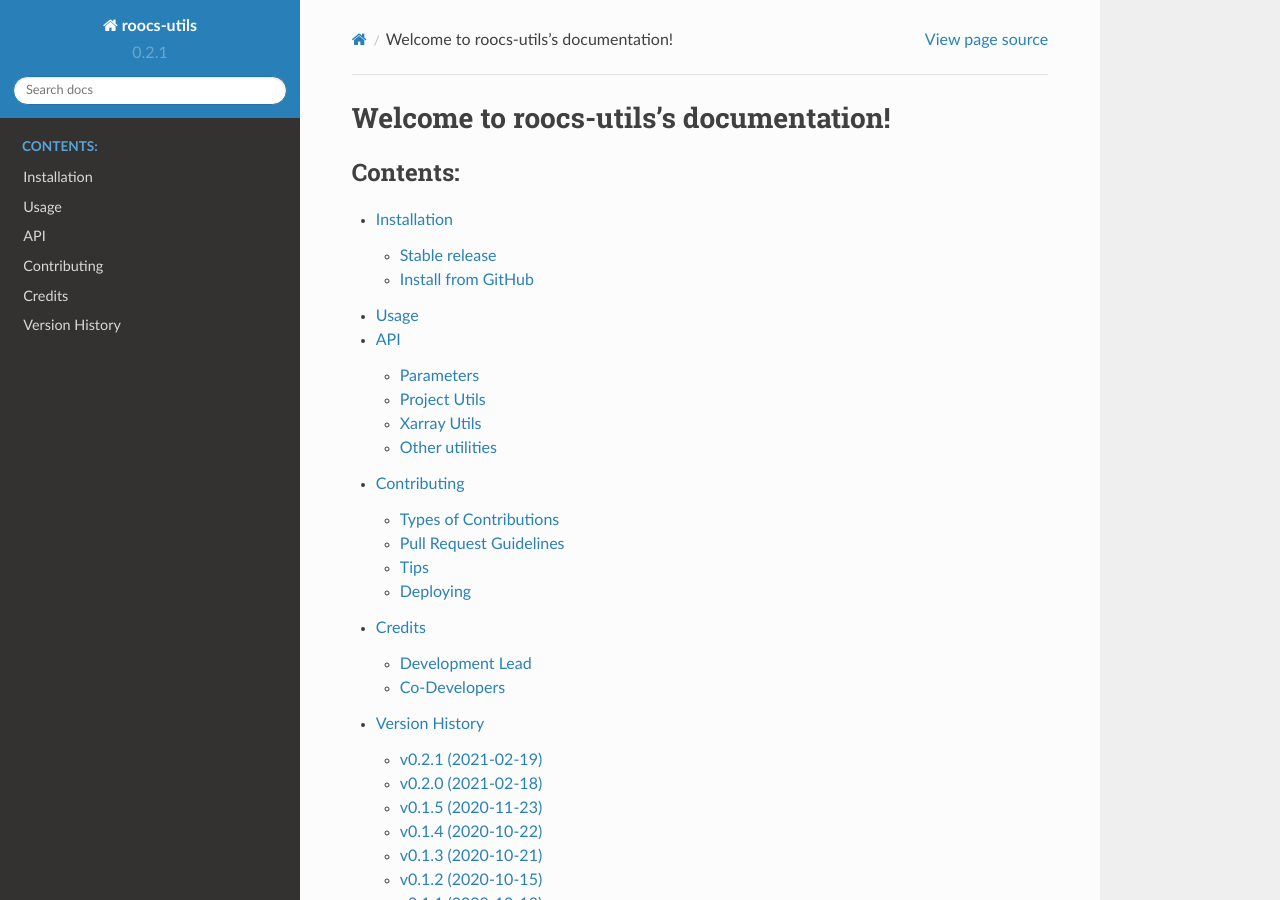
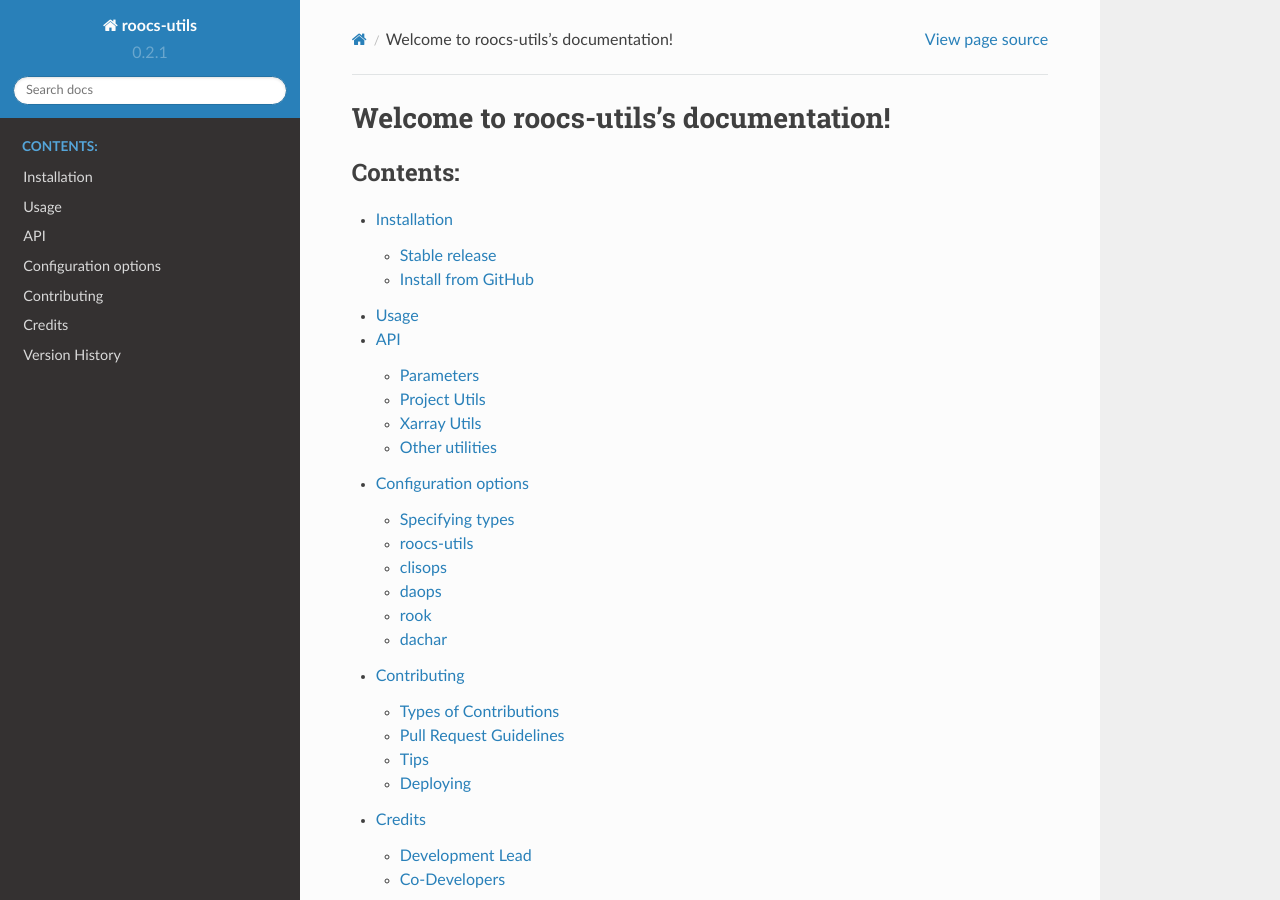
Before and after one commit to roocs/roocs-utils, a Sphinx documentation site: the page built from docs/index.rst, in a window 1280 px wide and 900 px high. Built offline with Sphinx 7.4.7 and the Read the Docs theme 2.0.0, drawn with Linux system fonts in a browser that asks for light colours; pages that are not in the unit, such as notebooks, are missing from menus; some of the changed lines change nothing that is shown.

Commit message:
add a doc describing configuration options

```diff
--- /dev/null
+++ b/docs/configuration.rst
@@ -0,0 +1,204 @@
+
+*********************
+Configuration options
+*********************
+
+There are many configuartion options that can be adjusted to change the behaviour of the roocs stack.
+The configuration file used can always be found under ``<package>/etc/roocs.ini`` where package is a package in roocs e.g. roocs-utils.
+
+Any section of the configuration files can be overwritten by creating a new INI file with the desired sections and values and then setting the environment variable ``ROOCS_CONFIG`` as the file path to the new INI file.
+e.g. ``export ROOCS_CONFIG="path/to/config.ini"``
+
+The configuration setting used are listed and explained below. Explanations will be provided as comments in the code blocks if needed.
+Examples are provided so this will not necesarily match up to what is used in each packages.
+
+Specifying types
+################
+
+It is possible to specify the type of the entries in the configuration file. For example if you want a value to be a list when the file is parsed.
+
+This is managed through a ``[config_data_types]`` section at the top of a config INI file which has the following options::
+
+    [config_data_types]
+    # use only in roocs-utils
+    lists =
+    dicts =
+    ints =
+    floats =
+    boolean =
+    # use the below in all other packages
+    extra_lists =
+    extra_dicts =
+    extra_ints =
+    extra_floats =
+    extra_booleans =
+
+Simply adding the name of the value you want to format afer ``=`` will render the correct format. e.g. ``boolean = use_inventory is_default_for_path`` will set both ``use_inventory`` and ``is_default_for_path`` as booleans.
+
+
+roocs-utils
+###########
+
+In roocs-utils there are project level settings. The settings under each project heading are the same.
+e.g. for cmip5 the heading is ``[project:cmip5]``::
+
+    [project:cmip5]
+    project_name = cmip5
+    # base directory for data file paths
+    base_dir = /badc/cmip5/data/cmip5
+    # if a dataset id is identified as this project, is this the default base directory to use
+    is_default_for_path = True
+    # template for the output file name - used in ``clisops.utils.file_namers``
+    file_name_template = {__derive__var_id}_{frequency}_{model_id}_{experiment_id}_r{realization}i{initialization_method}p{physics_version}{__derive__time_range}{extra}.{__derive__extension}
+    # defaults used in file name template above if the dataset doesn't contain the attribute
+    attr_defaults =
+        model_id:no-model
+        frequency:no-freq
+        experiment:no-expt
+        realization:X
+        initialization_method:X
+        physics_version:X
+    # the order of facets in the file paths of datasets for this project
+    facet_rule = activity product institute model experiment frequency realm mip_table ensemble_member version variable
+    # what facets will be identifed as in the project - not currently used
+    mappings =
+        project:project_id
+    # whether to use an inventory or not for this project
+    use_inventory = False
+
+For projects where an inventory is used there are extra inventory related settings. These are::
+
+    inventory_version = 0.1
+    # directory to store inventory and names for pickle files used in generation of inventory
+    inventory_dir = ./data/%(project_name)s/%(inventory_version)s
+    datasets_file = %(inventory_dir)s/%(project_name)s-datasets.txt
+    error_pickle =  %(inventory_dir)s/%(project_name)s-errors.pickle
+    inventory_pickle =  %(inventory_dir)s/%(project_name)s-inventory.pickle
+    # name for inventory that includes files
+    full_inventory_file = %(inventory_dir)s/%(project_name)s-inventory-files.yml
+    # name for inventory that doesn't include files
+    c3s_inventory_file = %(inventory_dir)s/%(project_name)s-inventory.yml
+    # where original files can be downloaded
+    data_node_root = https://data.mips.copernicus-climate.eu/thredds/fileServer/esg_c3s-cmip6/
+
+Further settings for the inventory workflow are::
+
+    [log]
+    # directory for logging outputs from slurm when generating inventory
+    log_base_dir = /gws/smf/j04/cp4cds1/c3s_34e/inventory/log
+
+    [workflow]
+    split_level = 4
+    # max duration for LOTUS jobs, as "hh:mm:ss"
+    max_duration = 04:00:00
+    # job queue on LOTUS
+    job_queue = short-serial
+    # number of datasets to process in one batch - fewer batches is better as it prevents "Exception: Could not obtain file lock
+    n_per_batch = 750
+
+
+There are settings for the environment::
+
+    [environment]
+    # relating to the number of threads to use for processing
+    OMP_NUM_THREADS=1
+    MKL_NUM_THREADS=1
+    OPENBLAS_NUM_THREADS=1
+    VECLIB_MAXIMUM_THREADS = 1
+    NUMEXPR_NUM_THREADS = 1
+
+The elastic search settings are specifed here::
+
+    [elasticsearch]
+    endpoint = elasticsearch.ceda.ac.uk
+    port = 443
+    # names of the elasticsearch indexes used for the various stores
+    character_store = roocs-char
+    fix_store = roocs-fix
+    analysis_store = roocs-analysis
+    fix_proposal_store = roocs-fix-prop
+
+
+clisops
+#######
+
+These are settings that are specific to clisops::
+
+    [clisops:read]
+    # memory limit for chunks - dask breaks up its underlying array into chunks
+    chunk_memory_limit = 250MiB
+
+    [clisops:write]
+    # maximum file size of output files. Files are split if this is exceeded
+    file_size_limit = 1GB
+    # staging directory to output files to before they are moved to the requested output directory
+    # if unset, the files are output straight to the output directory
+    output_staging_dir = /gws/smf/j04/cp4cds1/c3s_34e/rook_prod_cache
+
+
+daops
+#####
+
+There are currently no settings in daops but these would be set in the same way as the clisops settings. e.g. with ``[daops:section]`` headings.
+
+
+rook
+####
+
+Rook also has project sections. For each project the settings in rook are as below::
+
+    [project:c3s-cmip6]
+    # where the inventory for the project can be found
+    inventory_url = https://raw.githubusercontent.com/cp4cds/c3s_34g_manifests/master/inventories/c3s-cmip6/c3s-cmip6_files_latest.yml
+
+
+dachar
+######
+
+These are settings that are specific to dachar::
+
+    [dachar:processing]
+    # LOTUS settings for scanning datasets
+    queue = short-serial
+    # large settings for scanning large datasets
+    wallclock_large = 23:59
+    memory_large = 32000
+    # settings for scanning smaller datasets
+    wallclock_small = 04:00
+    memory_small = 4000
+
+    [dachar:output_paths]
+    # output paths for scanning datasets and generating fixes
+    _base_path = ./outputs
+    base_log_dir = %(_base_path)s/logs
+    batch_output_path = %(base_log_dir)s/batch-outputs/{grouped_ds_id}
+    json_output_path = %(_base_path)s/register/{grouped_ds_id}.json
+    success_path = %(base_log_dir)s/success/{grouped_ds_id}.log
+    no_files_path = %(base_log_dir)s/failure/no_files/{grouped_ds_id}.log
+    pre_extract_error_path = %(base_log_dir)s/failure/pre_extract_error/{grouped_ds_id}.log
+    extract_error_path = %(base_log_dir)s/failure/extract_error/{grouped_ds_id}.log
+    write_error_path = %(base_log_dir)s/failure/write_error/{grouped_ds_id}.log
+    fix_path = %(_base_path)s/fixes/{grouped_ds_id}.json
+
+
+    [dachar:checks]
+    # checks to run when analysing a sample of datasets
+    # commone checks are run on all samples
+    common = coord_checks.RankCheck coord_checks.MissingCoordCheck
+    # it is possible to specify checks that will be run on datasets from specific projects
+    cmip5 =
+    cmip6 =
+    cordex = coord_checks.ExampleCheck
+
+
+    [dachar:settings]
+    # elasticsearch api token that allows write access to indexes
+    elastic_api_token =
+    # how many directories to join by to create the name of a new directory when outputting to a file path
+    # see ``dachar.utils.switch_ds.get_grouped_ds_id``
+    dir_grouping_level = 4
+    # threshold at which an anomaly in a sample of datasets will be identified for a fix - not currently used
+    # the lower threshold (between 0 and 1), the more likely the anomaly will be to get fixed
+    concern_threshold = 0.2
+    # possible locations for scans and analysis of datasets
+    locations = ceda dkrz other
--- a/docs/index.rst
+++ b/docs/index.rst
@@ -9,6 +9,7 @@ Welcome to roocs-utils's documentation!
    installation
    usage
    api
+   configuration
    notebooks/index
    contributing
    authors
```
